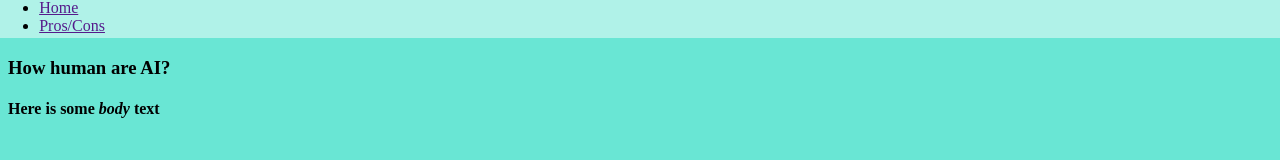
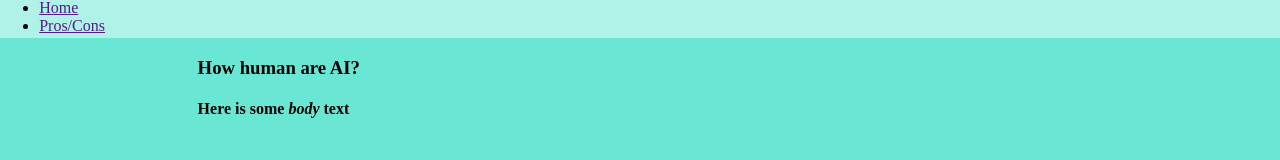
Before and after one commit to Lukas-n-milo/AI-Rights, a plain HTML site: page index.html in a window 1280 px wide. Drawn offline with Linux system fonts and the light colour scheme.

Commit message:
Update stylesheet.css

```diff
--- a/stylesheet.css
+++ b/stylesheet.css
@@ -10,11 +10,11 @@ body {
     width: 101.4%;
     height: 5%;
     margin-left: -.7%;
-    margin-top: -.7%
+    margin-top: -.7%;
 }
 .Subtext{
     border-left: 10px solid Blue
-    background-color: light blue
-    margin-left: 15%
-    margin-right: 15%
+    background-color: skyblue;
+    margin-left: 15%;
+    margin-right: 15%;
 }
```
